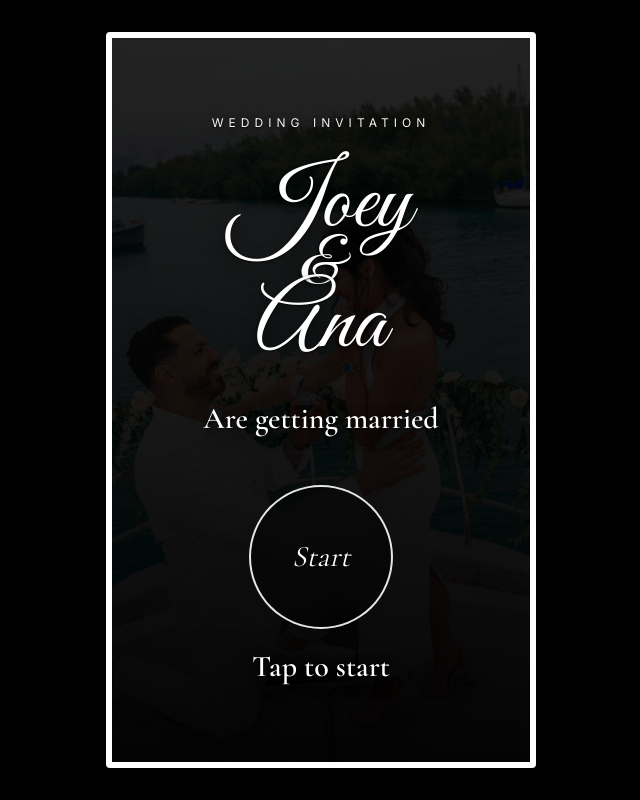
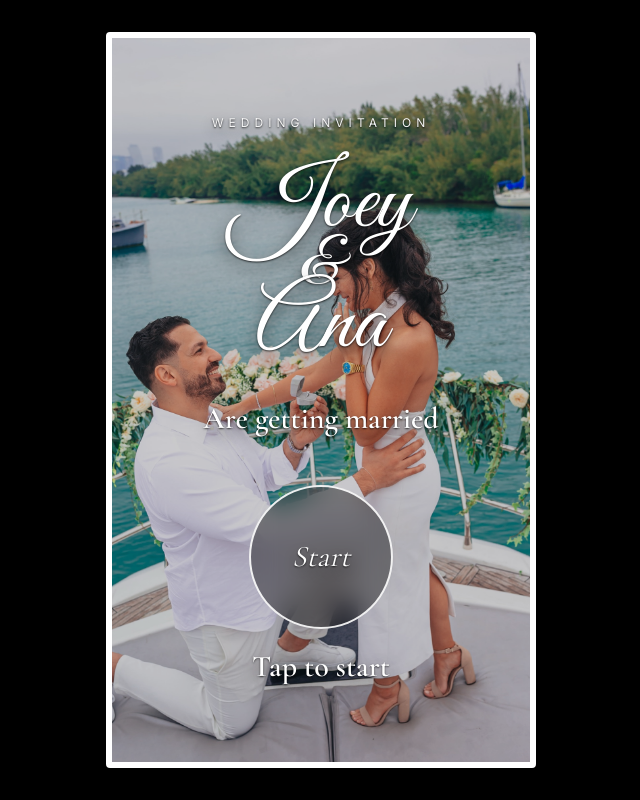
Before and after one commit to jnrahme/wedding, a Next.js app: page / in a window 1280 px wide. Shown: the whole page, without its empty margins (319-959 px from the left). Built offline with nearby package versions, Linux system fonts and the light colour scheme.

Commit message:
Adjust invitation overlay darkness

```diff
--- a/components/OpeningScreen.tsx
+++ b/components/OpeningScreen.tsx
@@ -25,10 +25,10 @@ export function OpeningScreen({ onOpen }: OpeningScreenProps) {
           fill
           priority
           sizes="(max-width: 640px) 100vw, 430px"
-          className="object-cover opacity-70"
+          className="object-cover opacity-80"
         />
-        <div className="absolute inset-0 bg-black/70" />
-        <div className="absolute inset-0 bg-gradient-to-b from-black/30 via-black/55 to-black/90" />
+        <div className="absolute inset-0 bg-black/52" />
+        <div className="absolute inset-0 bg-gradient-to-b from-black/24 via-black/44 to-black/80" />
         <motion.div
           className="relative z-10 mx-auto flex h-full max-w-sm flex-col items-center justify-center px-6"
           initial={prefersReducedMotion ? false : { opacity: 0, y: 18 }}
```
